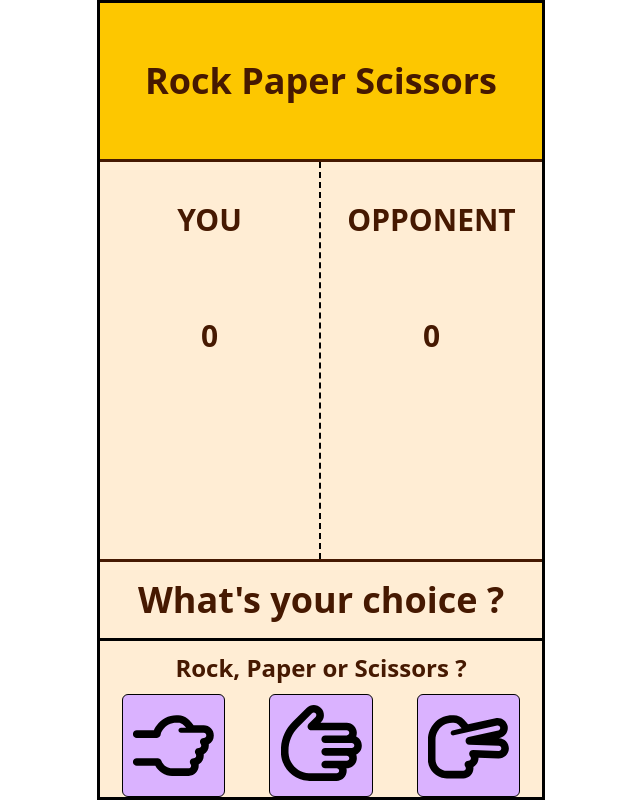
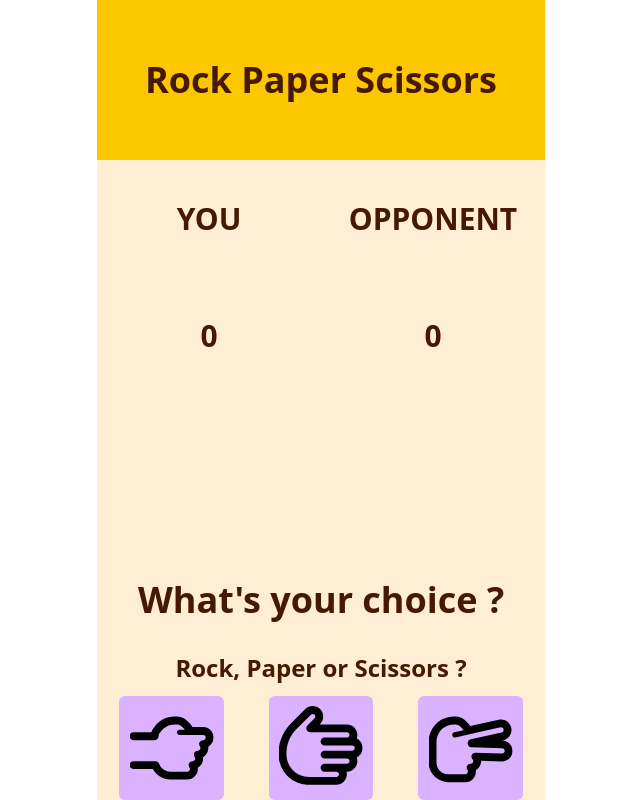
Before and after one commit to QGdtsc/22_Shifumi_JS, a plain HTML site: page index.html in a window 1280 px wide. Both pictures are taken after a click on the button "PLAY". Shown: the whole page, without its empty margins (319-959 px from the left). Drawn offline with nearby package versions, Linux system fonts and the light colour scheme.

Commit message:
test suppression border

```diff
--- a/index.html
+++ b/index.html
@@ -8,11 +8,13 @@
     <title>Document</title>
 </head>
 <body>
-    <div class="h-screen w-full max-w-md box-border mx-auto bg-orange-100 border-[3px] overflow-x-hidden">
+    <div class="h-screen w-full max-w-md box-border mx-auto bg-orange-100 overflow-x-hidden">
+        <!-- border-[3px] -->
         <div class="grid grid-rows-[20%_50%_10%_20%] h-full">
             <!-- HEADER -->
-            <div class="flex flex-row justify-center items-center border-b-3 bg-yellow-400 text-4xl text-center text-amber-950 font-bold"
+            <div class="flex flex-row justify-center items-center bg-yellow-400 text-4xl text-center text-amber-950 font-bold"
                 onclick="restartGame()">
+                <!-- border-b-3 -->
                 Rock Paper Scissors
             </div>
             <!-- CURRENT GAME AND SCORE -->
@@ -20,12 +22,14 @@
                 <!-- Button Play to start a new game session -->
                 <div class="flex flex-row justify-center items-center h-full w-full" id="initial_start">
                     <button
-                        class="btn border border-2 aspect-square rounded-full w-[50%] bg-yellow-400 text-amber-950 text-5xl font-bold"
+                        class="btn aspect-square rounded-full w-[50%] bg-yellow-400 text-amber-950 text-5xl font-bold"
                         onclick="startGame()">PLAY</button>
+                        <!-- border border-2  -->
                 </div>
                 <!-- In Game -->
-                <div class="grid grid-cols-2 divide-x-2 divide-dashed divide-black-500 bg-orange-100 h-full w-full hidden"
+                <div class="grid grid-cols-2 bg-orange-100 h-full w-full hidden"
                     id="after_start_1">
+                    <!-- divide-x-2 divide-dashed divide-black-500  -->
                     <div class="flex flex-col justify-around items-center w-full">
                         <div class="text-3xl text-amber-950 font-bold">YOU</div>
                         <div class="text-3xl text-amber-950 font-bold">
@@ -50,14 +54,16 @@
             </div>
             <!-- RESULT MESSAGE -->
             <div>
-                <div class="h-full border-t-3 flex flex-row justify-center items-center text-center text-4xl text-amber-950 font-bold hidden"
+                <div class="h-full flex flex-row justify-center items-center text-center text-4xl text-amber-950 font-bold hidden"
                     id="message_result">
+                    <!-- border-t-3  -->
                 </div>
             </div>
             <!-- CHOICE SELECTION -->
             <div>
-                <div class="h-full border-t-3 flex flex-col items-center bg-orange-100 hidden "
+                <div class="h-full flex flex-col items-center bg-orange-100 hidden "
                     id="after_start_2">
+                    <!-- border-t-3  -->
 
                     <div class="h-[7vh] text-2xl flex flex-row justify-center items-center text-center text-amber-950 font-bold">
                         Rock, Paper or Scissors ?</div>
@@ -65,23 +71,26 @@
                     <div class="h-[13vh] flex flex-row justify-evenly w-full">
                         <div class="flex flex-row justify-center items-center w-full">
                             <button
-                                class="btn border border-1 aspect-square rounded-md bg-purple-300 w-[70%] flex justify-center items-center"
+                                class="btn aspect-square rounded-md bg-purple-300 w-[70%] flex justify-center items-center"
                                 id="buttonUserFist" title="Rock" onclick="getChoice('fist')">
+                                <!-- border border-1  -->
                                 <img class="w-[80%] h-[80%] rotate-90" src="assets/icons/hand-back-fist-regular.svg"
                                     alt="Rock">
                             </button>
                         </div>
                         <div class="flex flex-row justify-center items-center w-full">
                             <button
-                                class="btn border border-1 aspect-square rounded-md bg-purple-300 w-[70%] flex justify-center items-center"
+                                class="btn aspect-square rounded-md bg-purple-300 w-[70%] flex justify-center items-center"
                                 id="buttonUserPalm" title="Paper" onclick="getChoice('palm')">
+                                <!-- border border-1  -->
                                 <img class="w-[80%] h-[80%] rotate-90" src="assets/icons/hand-regular.svg" alt="Paper">
                             </button>
                         </div>
                         <div class="flex flex-row justify-center items-center w-full">
                             <button
-                                class="btn border border-1 aspect-square rounded-md bg-purple-300 w-[70%] flex justify-center items-center"
+                                class="btn aspect-square rounded-md bg-purple-300 w-[70%] flex justify-center items-center"
                                 id="buttonUserScissors" title="Scissors" onclick="getChoice('scissors')">
+                                <!-- border border-1  -->
                                 <img class="w-[80%] h-[80%] transform scale-x-[-1]" src="assets/icons/hand-scissors-regular.svg"
                                     alt="Scissors">
                             </button>
```
